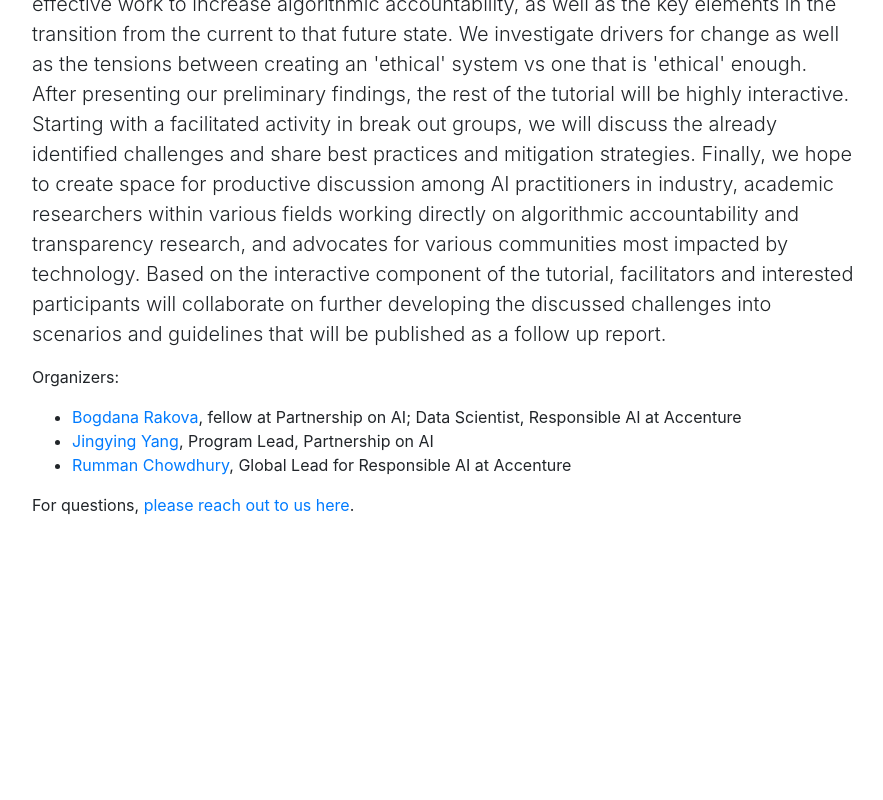
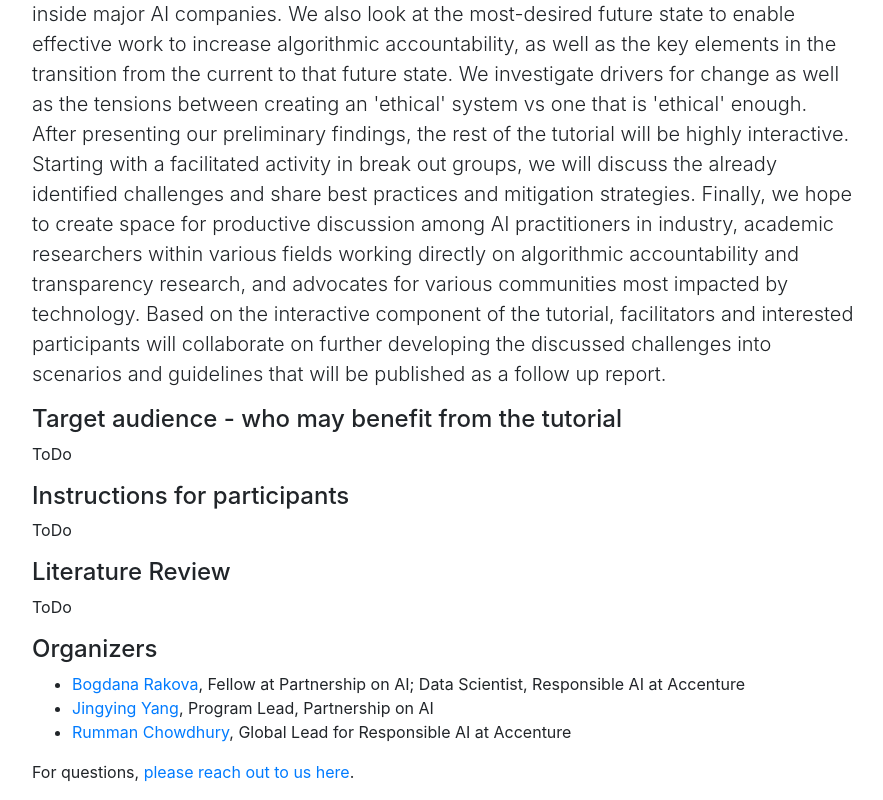
Before and after one commit to organizingandai/organizingandai, a plain HTML site: page index.html in a window 1280 px wide. Shown: the part 656-1456 px from the top of the page, without its empty margins (53-936 px from the left). Before the commit the page ends 1189 px from the top, so only its background shows below. Drawn offline with nearby package versions, Linux system fonts and the light colour scheme.

Commit message:
Initial commit

```diff
--- a/index.html
+++ b/index.html
@@ -19,7 +19,7 @@
       <p>
       <div class="row">
         <div class="col-sm-9">
-
+          <p>ToDo (small, interactive, javascript organizational food chain system)</p>
 
 
 
@@ -29,9 +29,16 @@
       </p>
 
 
-      <p> Organizers:</p>
+      <h4>Target audience - who may benefit from the tutorial</h4>
+      <p>ToDo</p>
+      <h4>Instructions for participants</h4>
+      <p>ToDo</p>
+      <h4>Literature Review</h4>
+      <p>ToDo</p>
+
+      <h4> Organizers</h4>
       <ul>
-      <li><a href="https://www.linkedin.com/in/bogdanarakova/">Bogdana Rakova</a>, fellow at Partnership on AI; Data Scientist, Responsible AI at Accenture
+      <li><a href="https://www.linkedin.com/in/bogdanarakova/">Bogdana Rakova</a>, Fellow at Partnership on AI; Data Scientist, Responsible AI at Accenture
       </li><li><a href="https://www.linkedin.com/in/jingyingyang/">Jingying Yang</a>, Program Lead, Partnership on AI
       </li><li><a href="https://www.linkedin.com/in/rumman/">Rumman Chowdhury</a>, Global Lead for Responsible AI at Accenture
       </li></ul>
```
